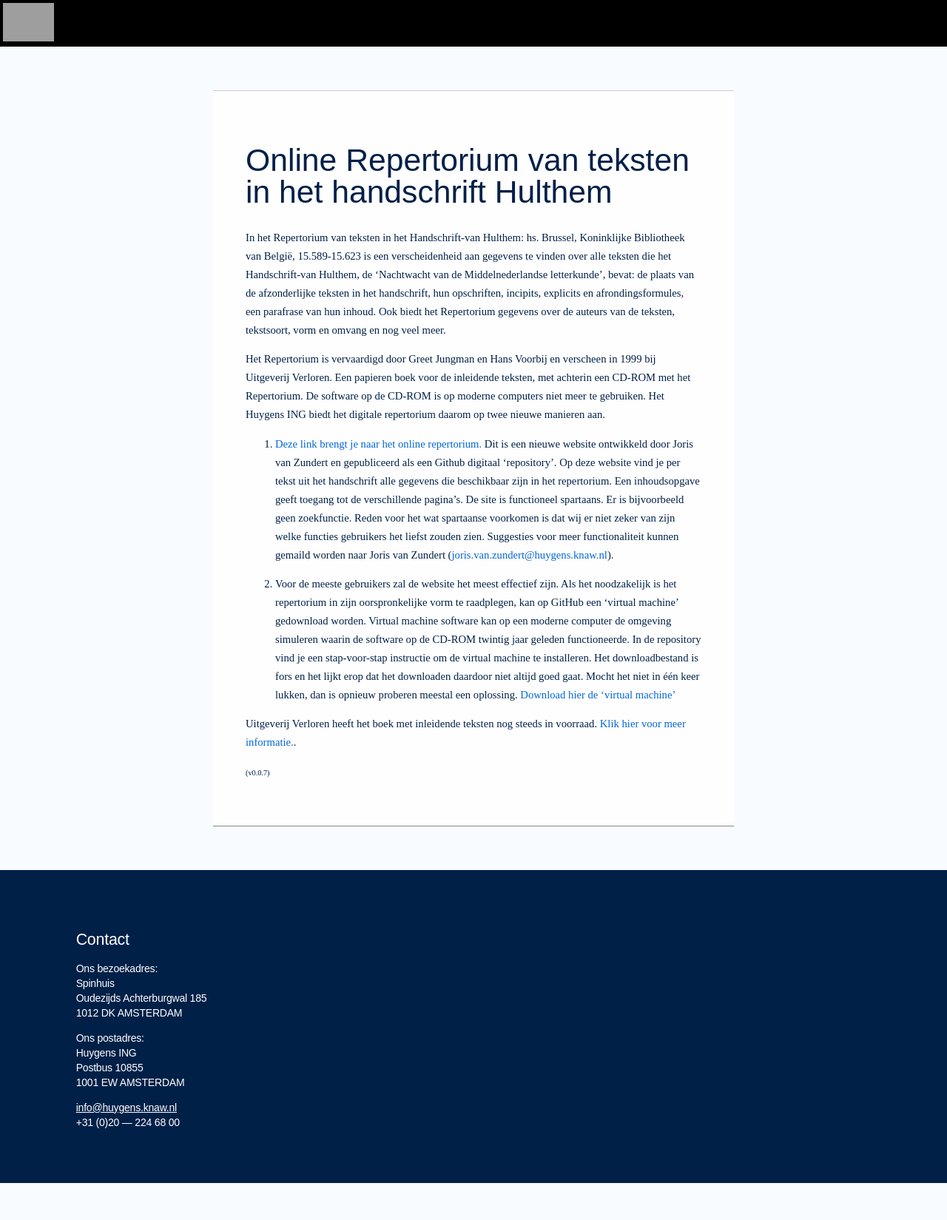
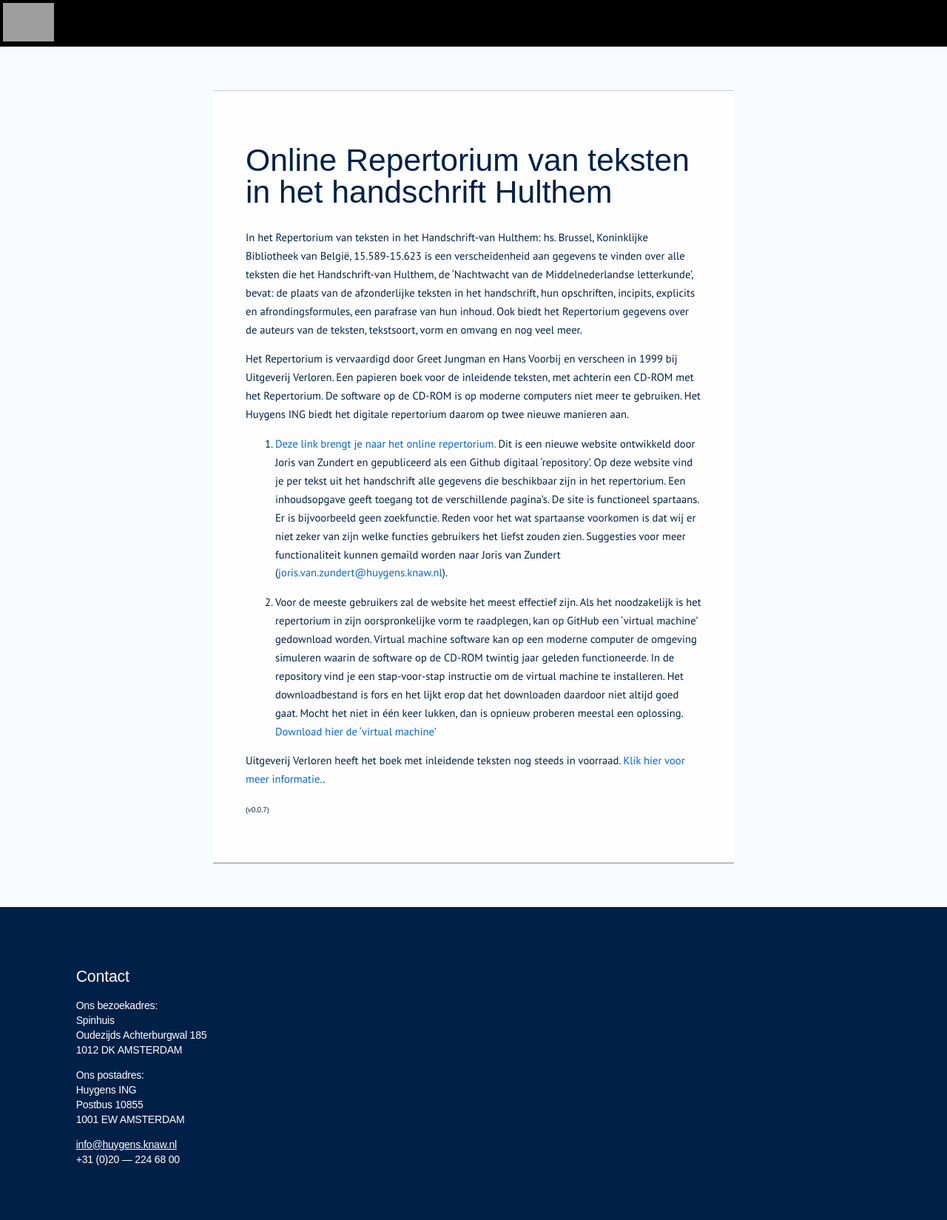
Before and after one commit to jorisvanzundert/repertorium_hulthem, a Jekyll site: the page built from docs/index.md, in a window 1280 px wide. Shown: the whole page at 74% size. Built offline with Jekyll 4.4.1, drawn with Linux system fonts in a browser that asks for light colours; some web fonts are replaced; before the commit the page ends 1599 px from its top, so only the background shows below that; grey boxes are pictures that could not be loaded.

Commit message:
Updated font loading

```diff
--- a/docs/public/css/repertorium.css
+++ b/docs/public/css/repertorium.css
@@ -1,4 +1,4 @@
-@import url('https://fonts.googleapis.com/css?family=Chivo|Asul&display=swap');
+@import url('https://fonts.googleapis.com/css?family=Chivo|Asul|PT+Sans&display=swap');
 
 body {
   margin: 0px;
```
